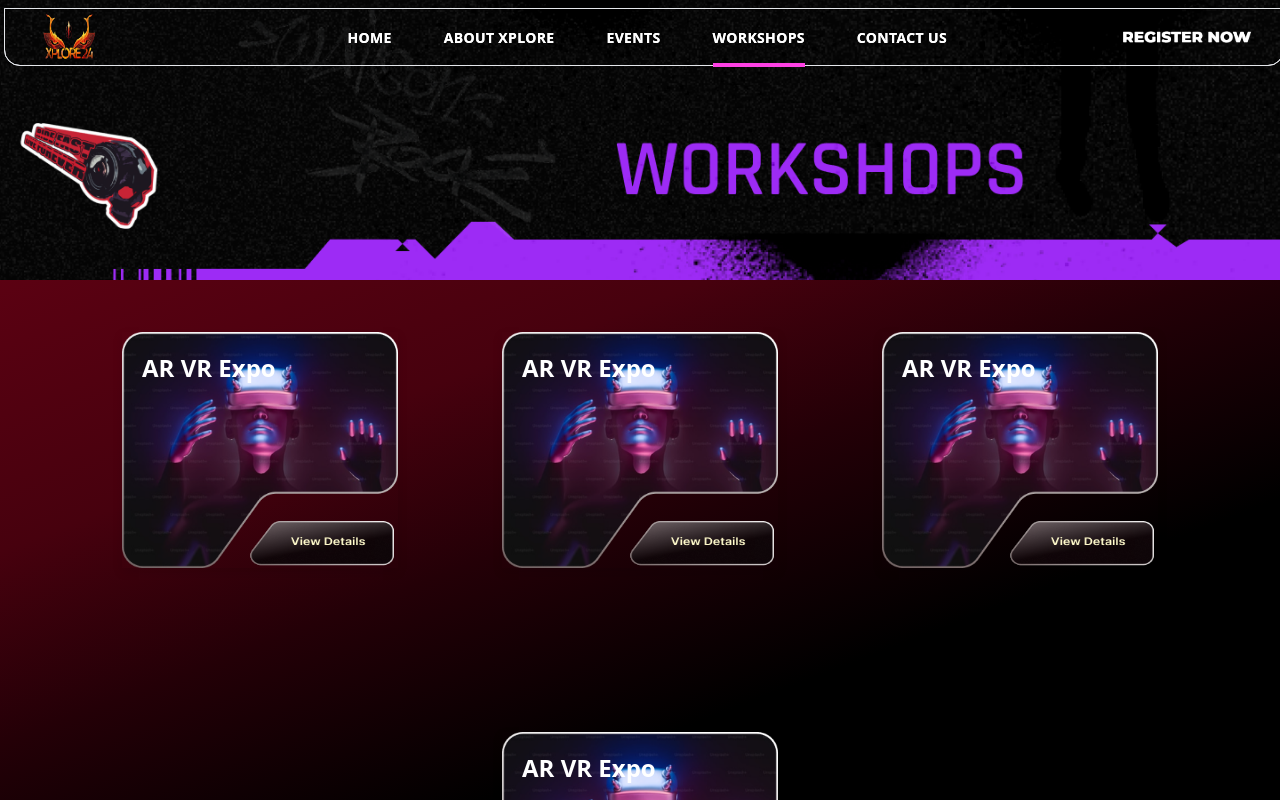
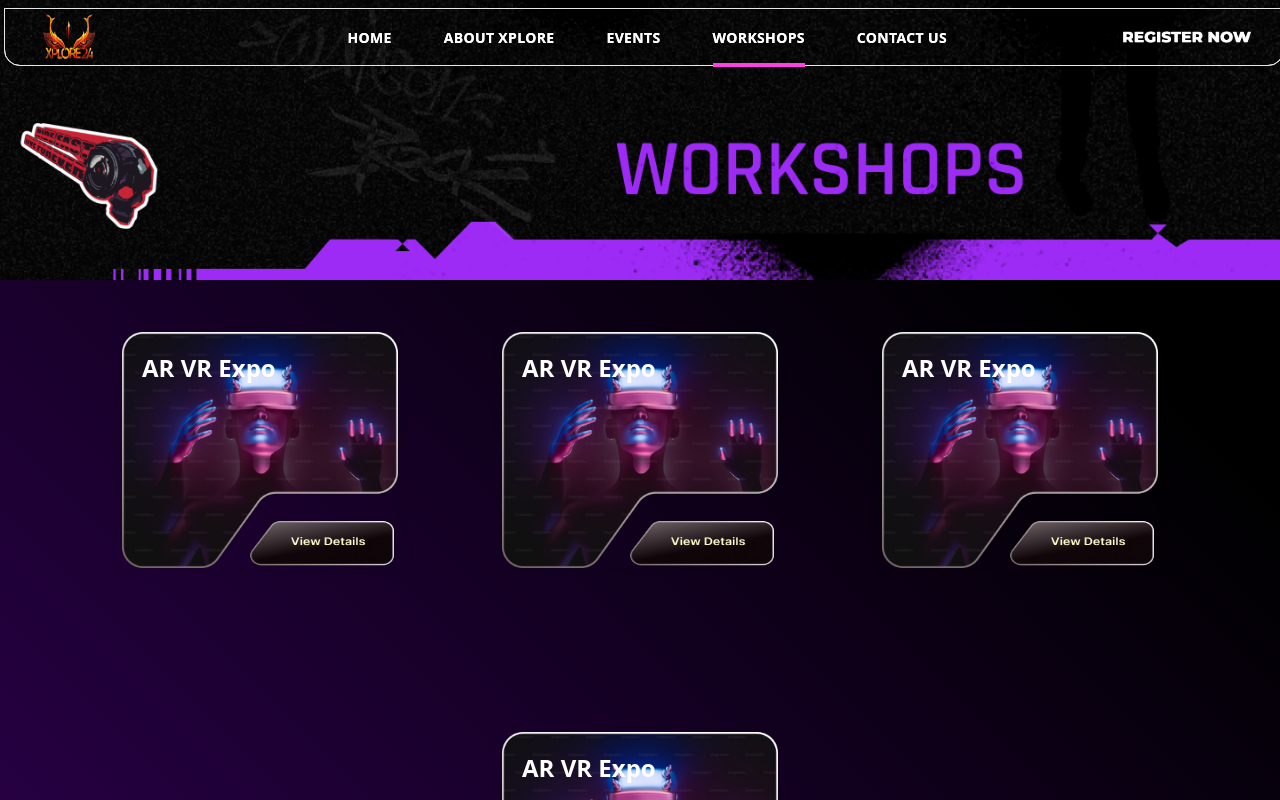
Before and after one commit to jeevanbabu7/Xplore, a React (Vite) app in the folder client/: page /workshops in a window 1280 px wide. Shown: the top 800 px of the page. Built offline with nearby package versions, Linux system fonts and the light colour scheme.

Commit message:
workshop page styling changes

```diff
--- /dev/null
+++ b/client/src/components/Details.jsx
@@ -0,0 +1,18 @@
+import { useParams } from "react-router-dom";
+import EventDetails from "../pages/EventDetails";
+import WorkshopDetails from "../pages/WorkshopDetails";
+
+const Details = () => {
+  const { type, eventId } = useParams();
+
+  // Dynamically render based on `type`
+  if (type === "event") {
+    return <EventDetails eventId={eventId} />;
+  } else if (type === "workshop") {
+    return <WorkshopDetails eventId={eventId} />;
+  } else {
+    return <div>Invalid type specified in the URL</div>;
+  }
+};
+
+export default Details;
--- a/client/src/pages/Events.jsx
+++ b/client/src/pages/Events.jsx
@@ -29,10 +29,9 @@ const Events = () => {
           background:
             "linear-gradient(159deg, rgba(253,1,48,1) 0%, rgba(200,1,38,1) 0%, rgba(173,1,33,1) 0%, rgba(160,1,31,1) 0%, rgba(149,1,29,1) 0%, rgba(141,1,27,1) 0%, rgba(126,1,24,1) 0%, rgba(89,0,17,1) 0%, rgba(140,1,27,1) 0%, rgba(62,1,12,1) 0%, rgba(90,1,18,1) 0%, rgba(90,1,18,1) 0%, rgba(91,1,18,1) 0%, rgba(71,1,14,1) 21%, rgba(36,0,7,1) 36%, rgba(0,0,0,1) 55%, rgba(0,0,0,1) 91%)",
         }}
-        className="w-full h-screen overflow-auto p-10 flex flex-row flex-wrap justify-center gap-20"
-      >
+        className="w-full h-screen overflow-auto p-10 flex flex-row flex-wrap justify-center gap-20" >
         {eventData.map((event, index) => {
-          return <Event key={index} eventDetails={event} />;
+          return <Event key={index} eventDetails={event} type="event"/>;
         })}
       </div>
     </>
--- a/client/src/pages/WorkshopDetails.jsx
+++ b/client/src/pages/WorkshopDetails.jsx
@@ -9,7 +9,7 @@ const WorkshopDetails = () => {
     const { eventId, type } = useParams();
 
     // Determine the data source based on the type (event or workshop)
-    const data = type === "workshop" ? eventData : workshopData;
+    const data = type === "event" ? eventData : workshopData;
 
     // Find the specific event/workshop by its name
     const item = data.find((e) => e.name.replace(/\s+/g, "-").toLowerCase() === eventId);
--- a/client/src/pages/Workshops.jsx
+++ b/client/src/pages/Workshops.jsx
@@ -8,13 +8,20 @@ const Workshops = () => {
         <section className="w-full h-48 md:h-[280px] bg-cover bg-center bg-no-repeat" style={{ backgroundImage: `url(${workshopBanner})` }}>
 
         </section>
-        <div style={{
-        background: 'linear-gradient(159deg, rgba(253,1,48,1) 0%, rgba(200,1,38,1) 0%, rgba(173,1,33,1) 0%, rgba(160,1,31,1) 0%, rgba(149,1,29,1) 0%, rgba(141,1,27,1) 0%, rgba(126,1,24,1) 0%, rgba(89,0,17,1) 0%, rgba(140,1,27,1) 0%, rgba(62,1,12,1) 0%, rgba(90,1,18,1) 0%, rgba(90,1,18,1) 0%, rgba(91,1,18,1) 0%, rgba(71,1,14,1) 21%, rgba(36,0,7,1) 36%, rgba(0,0,0,1) 55%, rgba(0,0,0,1) 91%)',
-      }} className='w-full h-screen overflow-auto p-10 flex flex-row flex-wrap justify-center gap-20'>
-          {workshopData.map((event, index) => {
-            return <Event key={index} eventDetails={event} />
-          })}
-        </div>
+        <div
+  style={{
+    background: 'linear-gradient(45deg, rgba(75,0,130,0.6) 0%, rgba(0,0,0,1) 90%)',
+  }}
+  className="w-full h-screen overflow-auto p-10 flex flex-row flex-wrap justify-center gap-20"
+>
+  {workshopData.map((event, index) => {
+    return <Event key={index} eventDetails={event} type="workshop" />;
+  })}
+</div>
+
+
+
+
 
 
     </>
--- a/client/src/routes/AppRoutes.jsx
+++ b/client/src/routes/AppRoutes.jsx
@@ -4,8 +4,7 @@ import Navbar from "../components/Navbar";
 import About from "../pages/About";
 import Events from "../pages/Events";
 import Workshops from "../pages/Workshops";
-import EventDetails from "../pages/EventDetails";
-import WorkshopDetails from "../pages/WorkshopDetails";
+import Details from "../components/Details";
 // Import other pages if necessary
 
 const AppRoutes = () => (
@@ -18,8 +17,7 @@ const AppRoutes = () => (
         <Route path="/" element={<Home />} />
         <Route path="/about" element={<About />} />
         <Route path="/events" element={<Events />} />
-        <Route path="/:type/:eventId" element={<EventDetails />} />
-        <Route path="/:type/:eventId" element={<WorkshopDetails />} />
+        <Route path="/:type/:eventId" element={<Details />} />
         <Route path="/workshops" element={<Workshops />} />
       </Route>
       {/* Define other routes as needed */}
```
Also changed, not shown: 2 other files (tests, documents, lock files or other folders).
